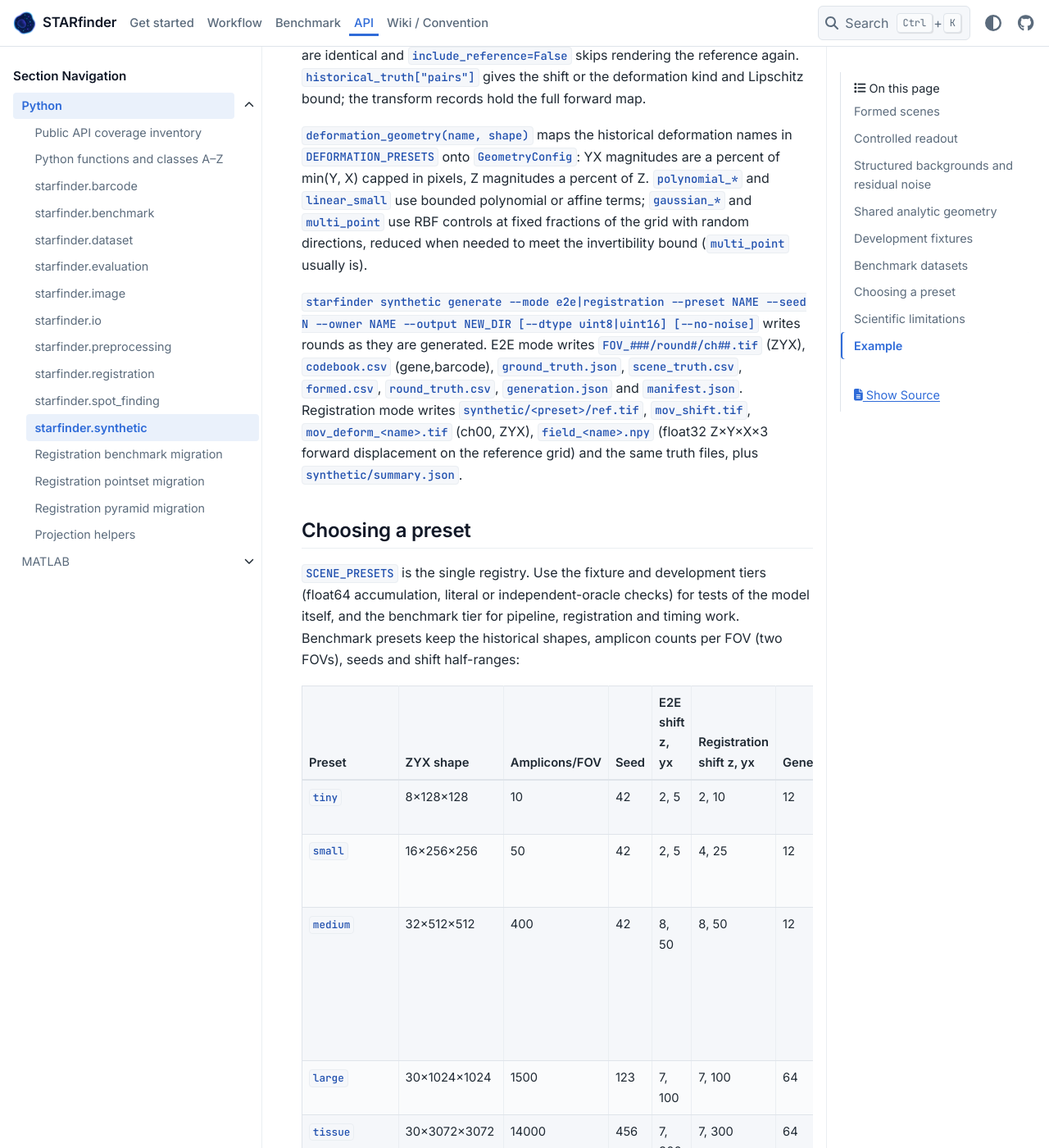
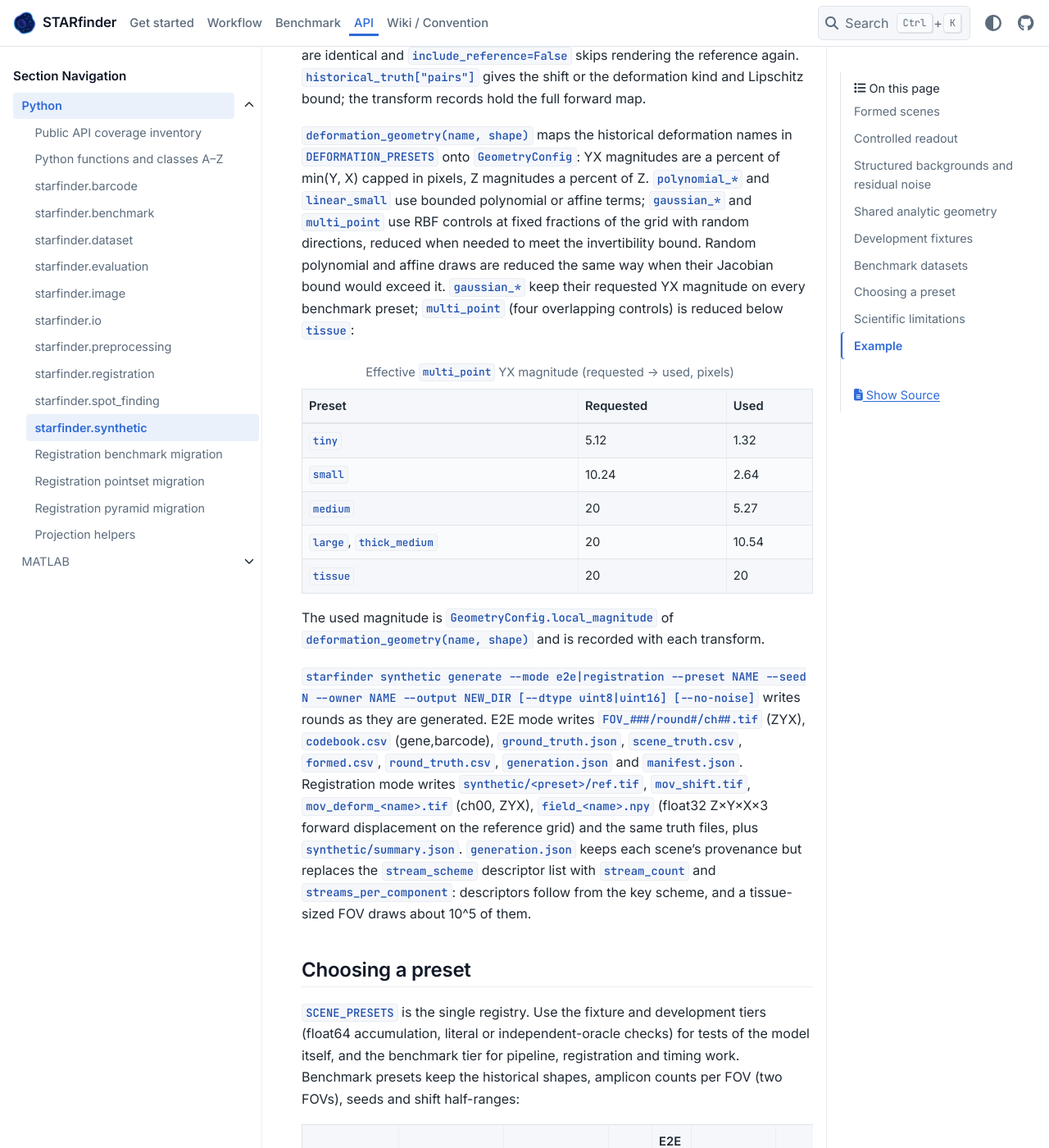
Before and after one commit to wanglab-broad/starfinder, a Sphinx documentation site: the page built from docs/api/synthetic.rst, in a window 1280 px wide and 1400 px high, scrolled down 10355 px. Shown: the whole window at 82% size. Built offline with Sphinx 7.4.7 and the PyData theme 0.15.4, drawn with Linux system fonts in a browser that asks for light colours; some of the changed text lies outside the part shown.

Commit message:
fix(synthetic): compact generation.json streams, document multi_point, fix memory estimate
- generation.json keeps scene provenance but replaces the per-stream
  descriptor list with stream_count and streams_per_component; descriptors
  follow from the key scheme (small e2e: 248 KiB -> 60 KiB; tissue scale
  would otherwise reach tens to hundreds of MB).
- Document the effective multi_point magnitudes per benchmark preset
  (1.3-10.5 px instead of 5-20 px below tissue) in the API and migration
  guides, with a test keeping the table in step with deformation_geometry.
- _estimate_peak_bytes now includes the writer's contiguous copy of one
  output channel; documented estimates updated.

In-memory provenance is unchanged.

Co-Authored-By: Claude Opus 5.5 <noreply@anthropic.com>
Claude-Session: https://claude.ai/code/session_01QVuuLVGzY9DHchXTcVoH99

```diff
--- a/docs/api/synthetic.rst
+++ b/docs/api/synthetic.rst
@@ -320,8 +320,36 @@ Lipschitz bound; the transform records hold the full forward map.
 min(Y, X) capped in pixels, Z magnitudes a percent of Z. ``polynomial_*`` and
 ``linear_small`` use bounded polynomial or affine terms; ``gaussian_*`` and
 ``multi_point`` use RBF controls at fixed fractions of the grid with random
-directions, reduced when needed to meet the invertibility bound
-(``multi_point`` usually is).
+directions, reduced when needed to meet the invertibility bound. Random
+polynomial and affine draws are reduced the same way when their Jacobian bound
+would exceed it. ``gaussian_*`` keep their requested YX magnitude on every
+benchmark preset; ``multi_point`` (four overlapping controls) is reduced below
+``tissue``:
+
+.. list-table:: Effective ``multi_point`` YX magnitude (requested → used, pixels)
+   :header-rows: 1
+
+   * - Preset
+     - Requested
+     - Used
+   * - ``tiny``
+     - 5.12
+     - 1.32
+   * - ``small``
+     - 10.24
+     - 2.64
+   * - ``medium``
+     - 20
+     - 5.27
+   * - ``large``, ``thick_medium``
+     - 20
+     - 10.54
+   * - ``tissue``
+     - 20
+     - 20
+
+The used magnitude is ``GeometryConfig.local_magnitude`` of
+``deformation_geometry(name, shape)`` and is recorded with each transform.
 
 ``starfinder synthetic generate --mode e2e|registration --preset NAME --seed N
 --owner NAME --output NEW_DIR [--dtype uint8|uint16] [--no-noise]`` writes rounds
@@ -331,7 +359,10 @@ as they are generated. E2E mode writes ``FOV_###/round#/ch##.tif`` (ZYX),
 Registration mode writes ``synthetic/<preset>/ref.tif``, ``mov_shift.tif``,
 ``mov_deform_<name>.tif`` (ch00, ZYX), ``field_<name>.npy`` (float32 Z×Y×X×3
 forward displacement on the reference grid) and the same truth files, plus
-``synthetic/summary.json``.
+``synthetic/summary.json``. ``generation.json`` keeps each scene's provenance
+but replaces the ``stream_scheme`` descriptor list with ``stream_count`` and
+``streams_per_component``: descriptors follow from the key scheme, and a
+tissue-sized FOV draws about 10^5 of them.
 
 Choosing a preset
 -----------------
@@ -426,9 +457,10 @@ data, not calibration:
   ``generate_codebook(64)``.
 
 ``SCENE_PRESETS[name]["peak_bytes_estimate"]`` estimates generation working
-memory for one round (output round plus two float planes and bounded blocks):
-about 0.29 GiB for ``medium``, 0.66 GiB for ``large``, 4.8 GiB for ``tissue`` and
-1.9 GiB for ``thick_medium``, plus the interpreter. ``medium`` generation is
+memory for one round (output round, the writer's contiguous copy of one
+channel, two float planes and bounded blocks): about 0.30 GiB for ``medium``,
+0.72 GiB for ``large``, 5.3 GiB for ``tissue`` and 2.1 GiB for ``thick_medium``,
+plus the interpreter. ``medium`` generation is
 tested with ``/usr/bin/time -v``; ``large``, ``tissue`` and ``thick_medium`` are
 validated by configuration and this estimate only.
 
```
Also changed, not shown: docs/migration.md (+1 -1 lines), 4 other files.
